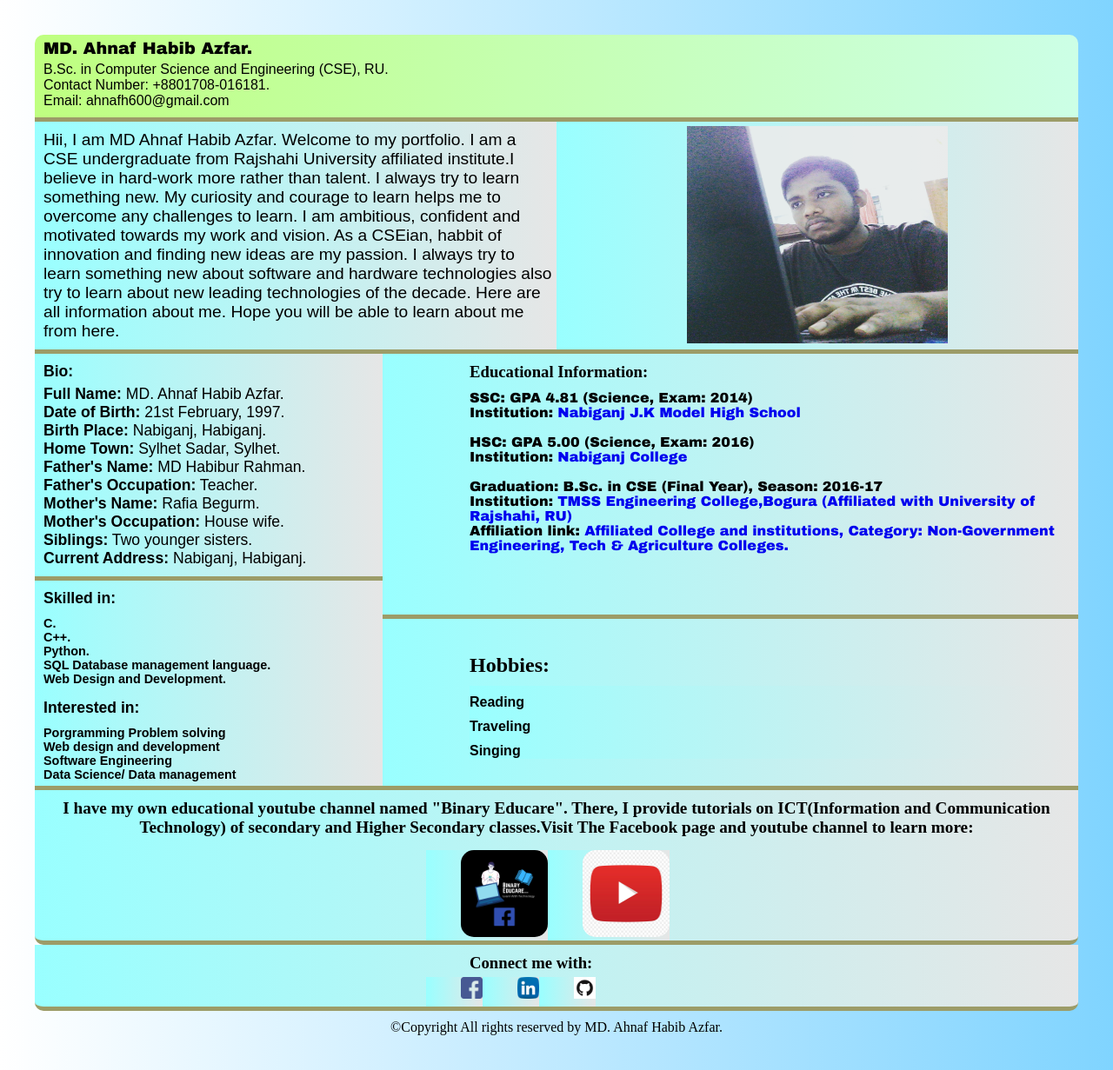
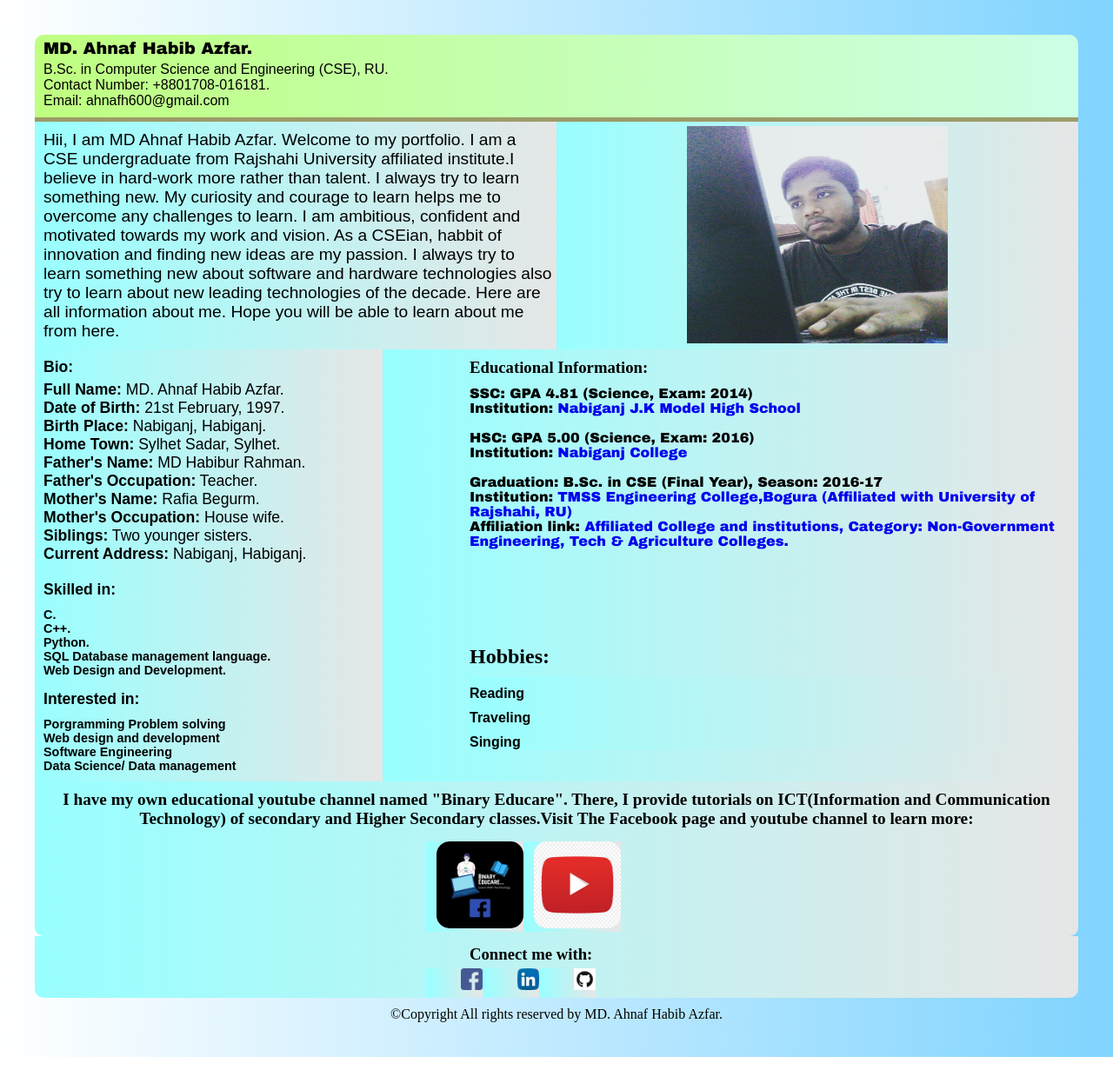
Before and after one commit to Azfar320/MyPortfolioDesign2, a plain HTML site: page index.html in a window 1280 px wide. Shown: the whole page at 87% size. Drawn offline with Linux system fonts and the light colour scheme.

Commit message:
Update style.css

```diff
--- a/style.css
+++ b/style.css
@@ -41,13 +41,14 @@ body{
 
 #topwrap{
 	width: 1200px;
+	height: 262px;
 	overflow: hidden;
 }
 
 #short_bio{
 	width: 600px;
+	height: 262px;
 	float: left;
-	border-bottom: 5px solid #9C9C68;
 	background: -webkit-linear-gradient(left, #99FFFF, #E6E6E6);
 }
 
@@ -65,7 +66,6 @@ body{
 	width: 600px;
 	height: 262px;
 	float: left;
-	border-bottom: 5px solid #9C9C68;
 	background: -webkit-linear-gradient(left, #99FFFF, #E6E6E6);
 }
 #profilepic #picture{
@@ -85,14 +85,14 @@ body{
 
 #leftwrap{
 	width: 400px;
-	border-bottom: 5px solid #9C9C68;
+	height: 497px;
 	float: left;
 	background: -webkit-linear-gradient(left, #99FFFF, #E6E6E6);
 }
 
 #leftwrap #bio{
 	width: 400px;
-	border-bottom: 5px solid #9C9C68;
+	height: 256px;
 	background: -webkit-linear-gradient(left, #99FFFF, #E6E6E6);
 }
 #leftwrap #bio h3{
@@ -116,6 +116,7 @@ body{
 
 #leftwrap #Skill_Interests{
 	width: 400px;
+	height: 236px;
 	background: -webkit-linear-gradient(left, #99FFFF, #E6E6E6);
 }
 
@@ -142,7 +143,6 @@ body{
 #Rightwrap{
 	width: 800px;
 	height: 497px;
-	border-bottom: 5px solid #9C9C68;
 	float: left;
 	background: -webkit-linear-gradient(left, #99FFFF, #E6E6E6);
 }
@@ -174,11 +174,9 @@ body{
 	color: #ffa64d;
 }
 #Rightwrap #hobby{
-	border-top: 5px solid #9C9C68;
 	width: 800px;
 	height: 192px;
 	background: -webkit-linear-gradient(left, #99FFFF, #E6E6E6);
-	border-bottom: 5px solid #9C9C68;
 
 }
 #Rightwrap #hobby h2{
@@ -208,9 +206,9 @@ body{
 
 #mychannel{
 	width: 1200px;
+	height: 178px;
 	overflow: hidden;
 	border-radius: 0px 0px 10px 10px;
-	border-bottom: 5px solid #9C9C68;
 	background: -webkit-linear-gradient(left, #99FFFF, #E6E6E6);
 }
 #mychannel p{
@@ -229,7 +227,7 @@ body{
 }
 #mychannel ul li{
 	float: left;
-	padding-left: 40px;
+	padding-left: 12px;
 	background: -webkit-linear-gradient(left, #99FFFF, #E6E6E6);
 }
 
@@ -242,9 +240,9 @@ body{
 
 #social_media{
 	width: 1200px;
+	height: 71px;
 	overflow: hidden;
 	border-radius: 0px 0px 10px 10px;
-	border-bottom: 5px solid #9C9C68;
 	background: -webkit-linear-gradient(left, #99FFFF, #E6E6E6);
 }
 #social_media h3{
```
